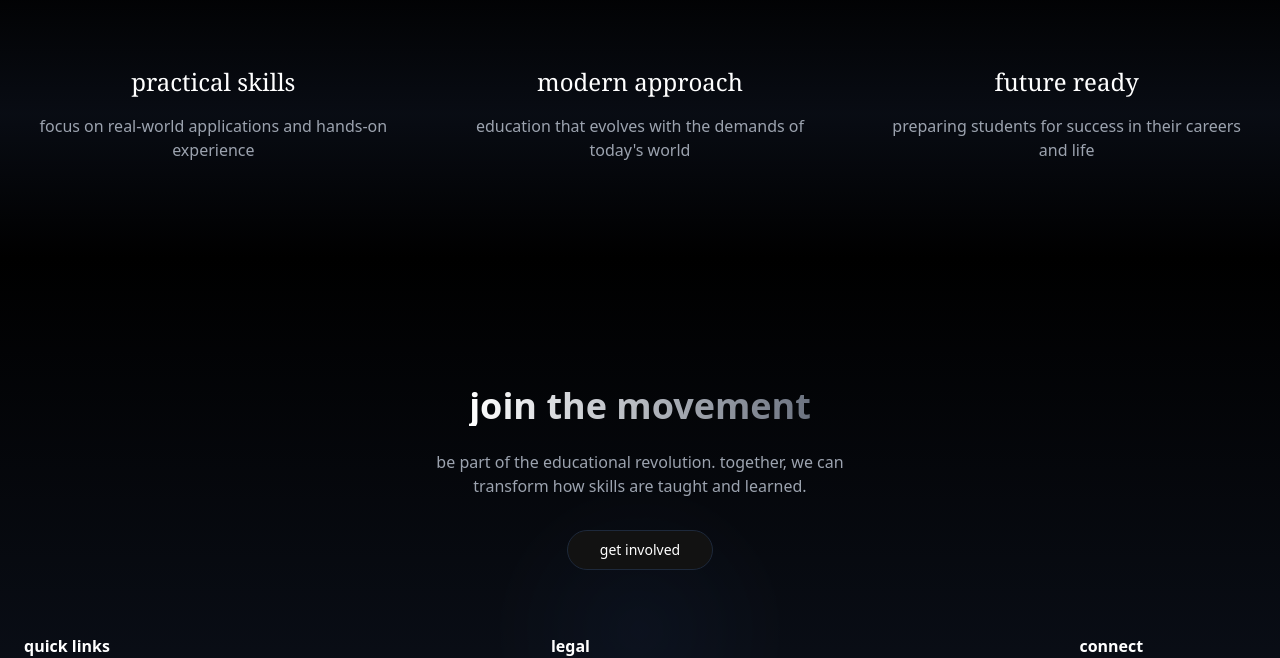
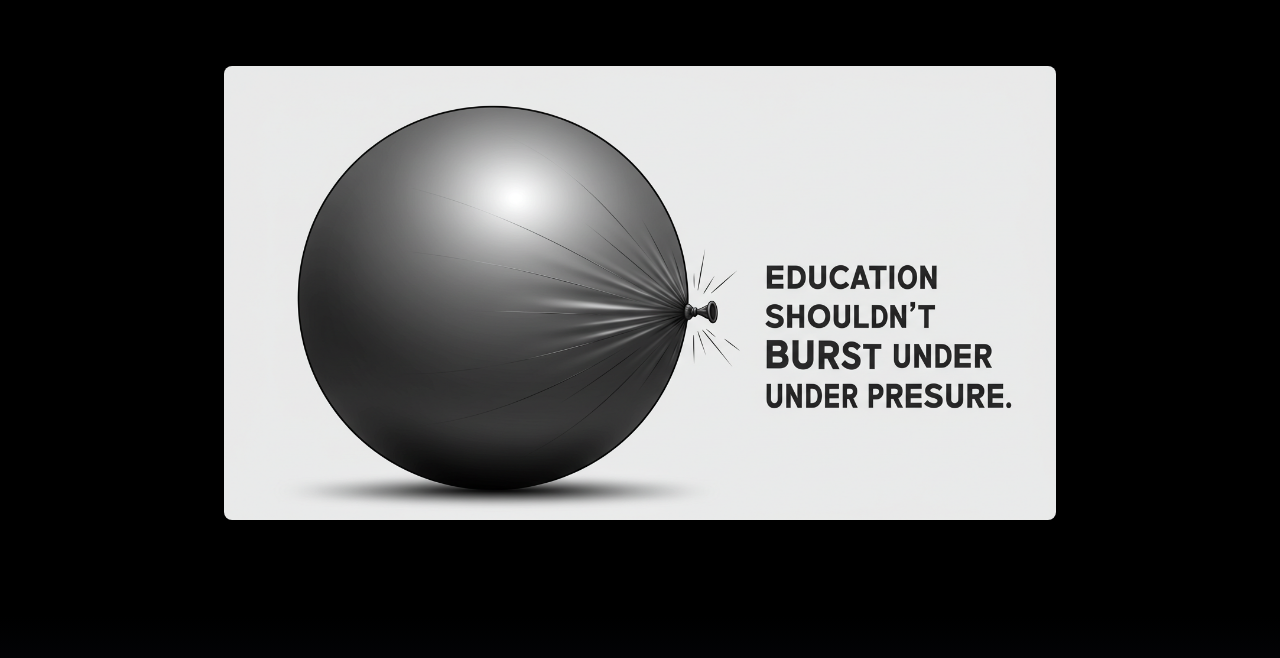
Before and after one commit to theonewithpooh-bear/mors, a React (Vite) app: page / in a window 1280 px wide. Shown: the part 830-1488 px from the top of the page. Built offline with nearby package versions, Linux system fonts and the light colour scheme.

Commit message:
Add MORS poster placement suggestion
Provided a suggestion for potential locations to display the MORS poster within the project context.
[skip gpt_engineer]

```diff
--- a/src/pages/Index.jsx
+++ b/src/pages/Index.jsx
@@ -48,6 +48,23 @@ const Index = () => {
         </div>
       </section>
 
+      {/* Poster Section */}
+      <motion.section
+        initial={{ opacity: 0 }}
+        whileInView={{ opacity: 1 }}
+        transition={{ duration: 1 }}
+        viewport={{ once: true }}
+        className="py-24 px-4"
+      >
+        <div className="container mx-auto max-w-4xl">
+          <img
+            src="/lovable-uploads/4722914f-5717-4fa6-a9f2-ade90e377a30.png"
+            alt="Education shouldn't burst under pressure - MORS campaign poster"
+            className="w-full rounded-lg shadow-2xl"
+          />
+        </div>
+      </motion.section>
+
       {/* Features Section */}
       <section className="relative py-24">
         <div className="absolute inset-0 bg-gradient-to-b from-black via-gray-900 to-black opacity-50" />
```
Also changed, not shown: public/lovable-uploads/4722914f-5717-4fa6-a9f2-ade90e377a30.png (added).
